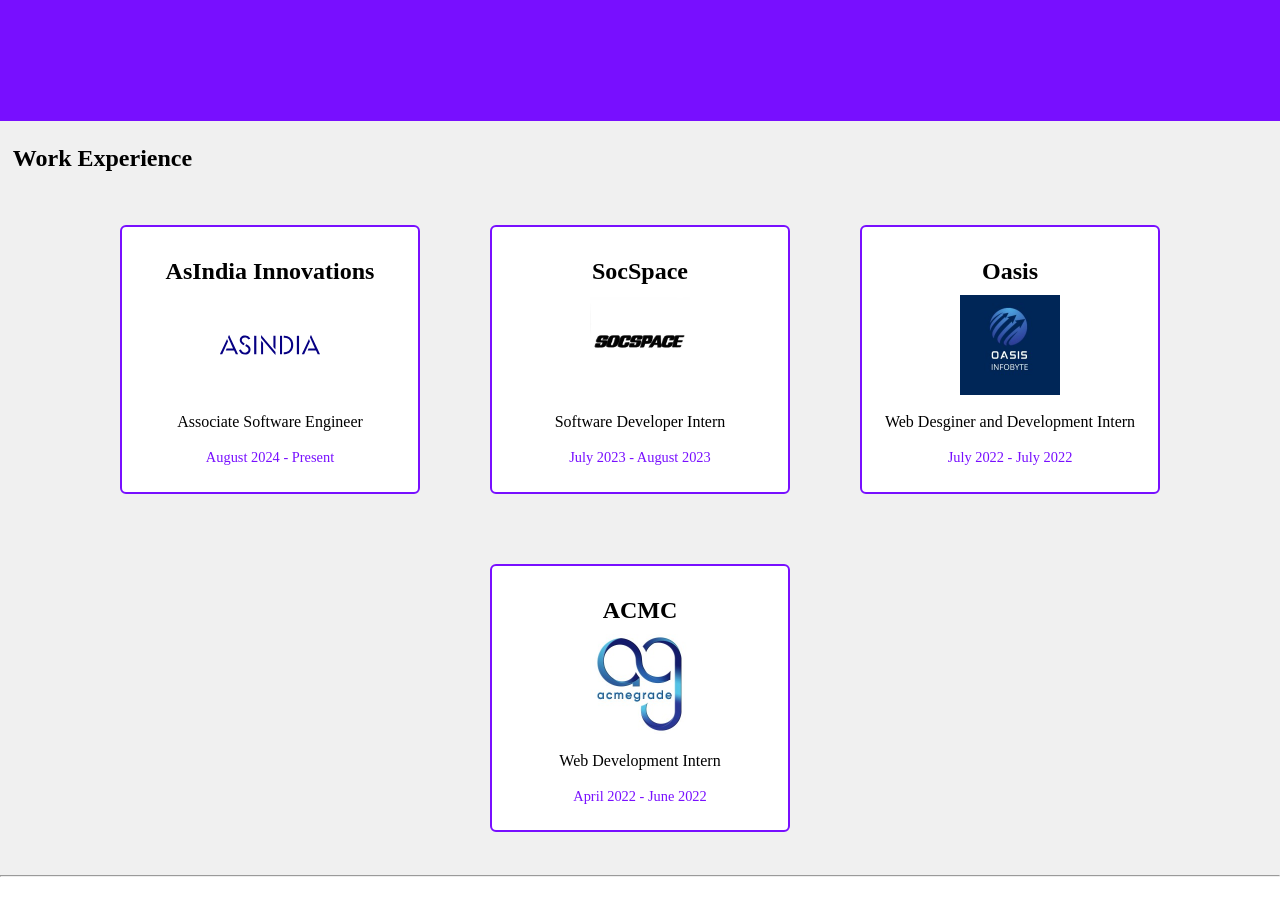
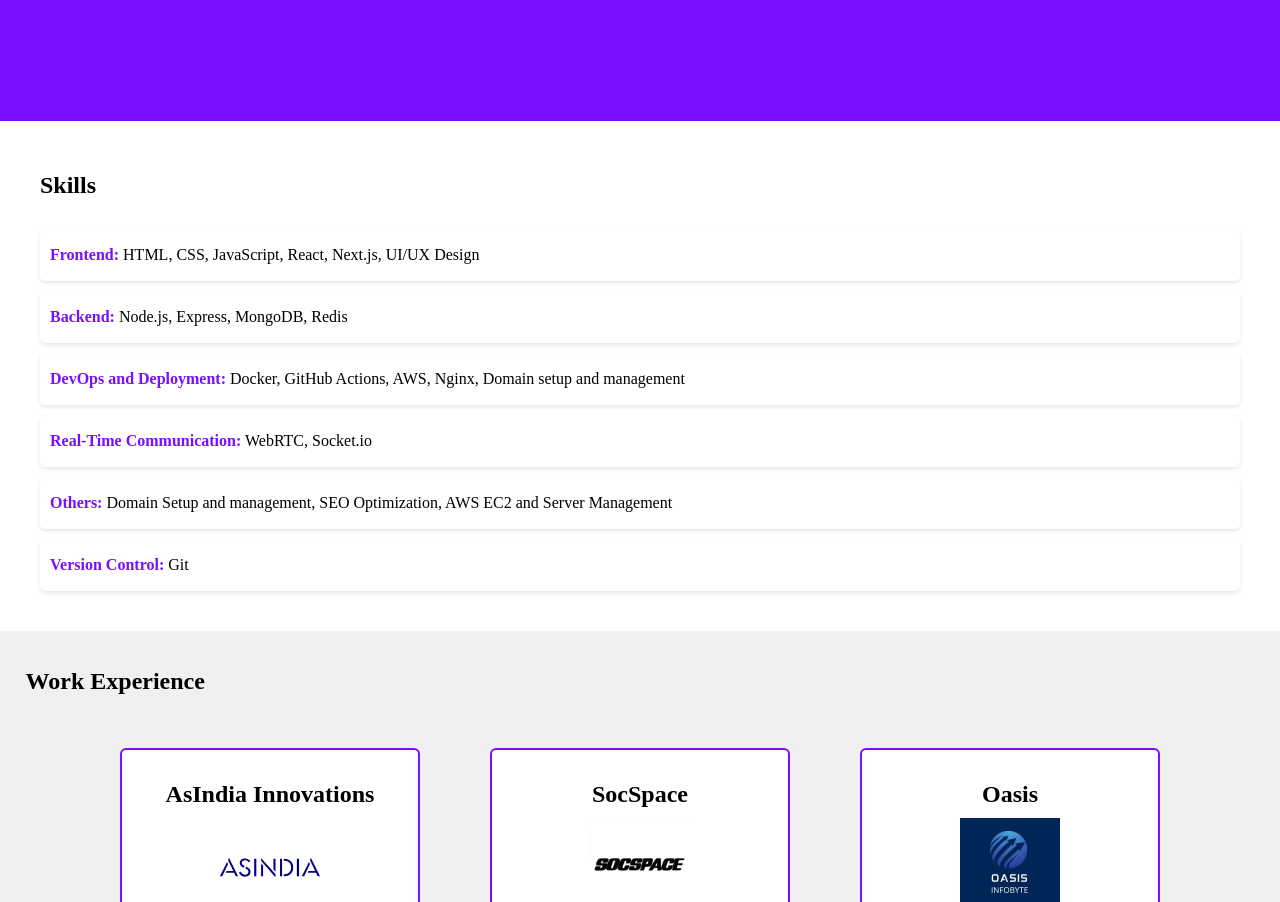
Before and after one commit to omkar755292/portfolio-client-next-v2, a Next.js app: page /about in a window 1280 px wide. Shown: the part 482-1384 px from the top of the page. Before the commit the page ends 1359 px from the top, so only its background shows below. Built offline with nearby package versions, Linux system fonts and the light colour scheme.

Commit message:
added skills

```diff
--- a/src/app/(client)/_lib/styles/about.module.css
+++ b/src/app/(client)/_lib/styles/about.module.css
@@ -23,7 +23,7 @@
 
 .experienceTitle {
   font-size: 1.5rem;
-  margin-bottom: 1vw;
+  margin: 1vw;
 }
 
 .timeline {
@@ -79,6 +79,36 @@
   margin-top: 5px;
 }
 
+/* Skill section Css  */
+.skillsSection {
+  margin: 40px;
+}
+
+.skillsTitle {
+  margin-bottom: 20px;
+  font: 1.5rem;
+}
+
+.skillsContainer ul {
+  list-style-type: none;
+  padding: 0;
+}
+
+.skillsContainer li {
+  background-color: #fff;
+  padding: 10px;
+  margin-bottom: 10px;
+  border-radius: 5px;
+  box-shadow: 0 2px 4px rgba(0, 0, 0, 0.1);
+}
+
+.skillsContainer li strong {
+  color: rgb(120, 15, 255);
+}
+
+
+
+
 /* Responsive adjustments */
 @media (max-width: 768px) {
   .timeline {
--- a/src/app/(client)/about/page.js
+++ b/src/app/(client)/about/page.js
@@ -7,9 +7,24 @@
             <div className={styles.aboutContainer}>
                 <h1>Who Am I? Get to Know Me!</h1>
                 <p>
-                    I am a Computer Engineering graduate from Singad Institute, Pune, currently working as a freelance programmer specializing in web development and cloud hosting/deployment. I enjoy sharing the technology-related knowledge I have accumulated over the years in the IT industry to help others in the developer community. Check out some of my blogs in the Blog section, and feel free to connect or follow me on my <a href='https://www.linkedin.com/in/omkarpanchalcse/' target='_blank' rel='noopener noreferrer'>LinkedIn</a> profile, where I post useful content related to programming. I am open to job opportunities where I can contribute, learn, and grow. If you have a promising opportunity that matches my skills and experience, please feel free to contact me.
+                    I am a Computer Engineering graduate from Sinhgad Institute, Pune, and currently working as an Associate Software Engineer at AsIndia Innovations, while also taking on freelance projects as a programmer specializing in web development and cloud hosting/deployment. I enjoy sharing the technology-related knowledge I’ve gained over the years to help others in the developer community. Check out some of my blogs in the Blog section, and feel free to connect or follow me on   <a href='https://www.linkedin.com/in/omkarpanchalcse/' target='_blank' rel='noopener noreferrer'>LinkedIn</a>, where I post useful content related to programming.
+                    I am open to freelance projects, so if you have a project that matches my skills, please feel free to contact me!
                 </p>
             </div>
+
+            <section className={styles.skillsSection}>
+                <h1 className={styles.skillsTitle}>Skills</h1>
+                <div className={styles.skillsContainer}>
+                    <ul>
+                        <li><strong>Frontend:</strong> HTML, CSS, JavaScript, React, Next.js, UI/UX Design</li>
+                        <li><strong>Backend:</strong> Node.js, Express, MongoDB, Redis</li>
+                        <li><strong>DevOps and Deployment:</strong> Docker, GitHub Actions, AWS, Nginx, Domain setup and management</li>
+                        <li><strong>Real-Time Communication:</strong> WebRTC, Socket.io</li>
+                        <li><strong>Others:</strong> Domain Setup and management, SEO Optimization, AWS EC2 and Server Management</li>
+                        <li><strong>Version Control:</strong> Git</li>
+                    </ul>
+                </div>
+            </section>
 
             <section className={styles.internshipSection}>
                 <h1 className={styles.experienceTitle}>Work Experience</h1>
@@ -57,6 +72,9 @@
 
                 </div>
             </section>
+
+
+
             <hr />
         </main>
     );
```
